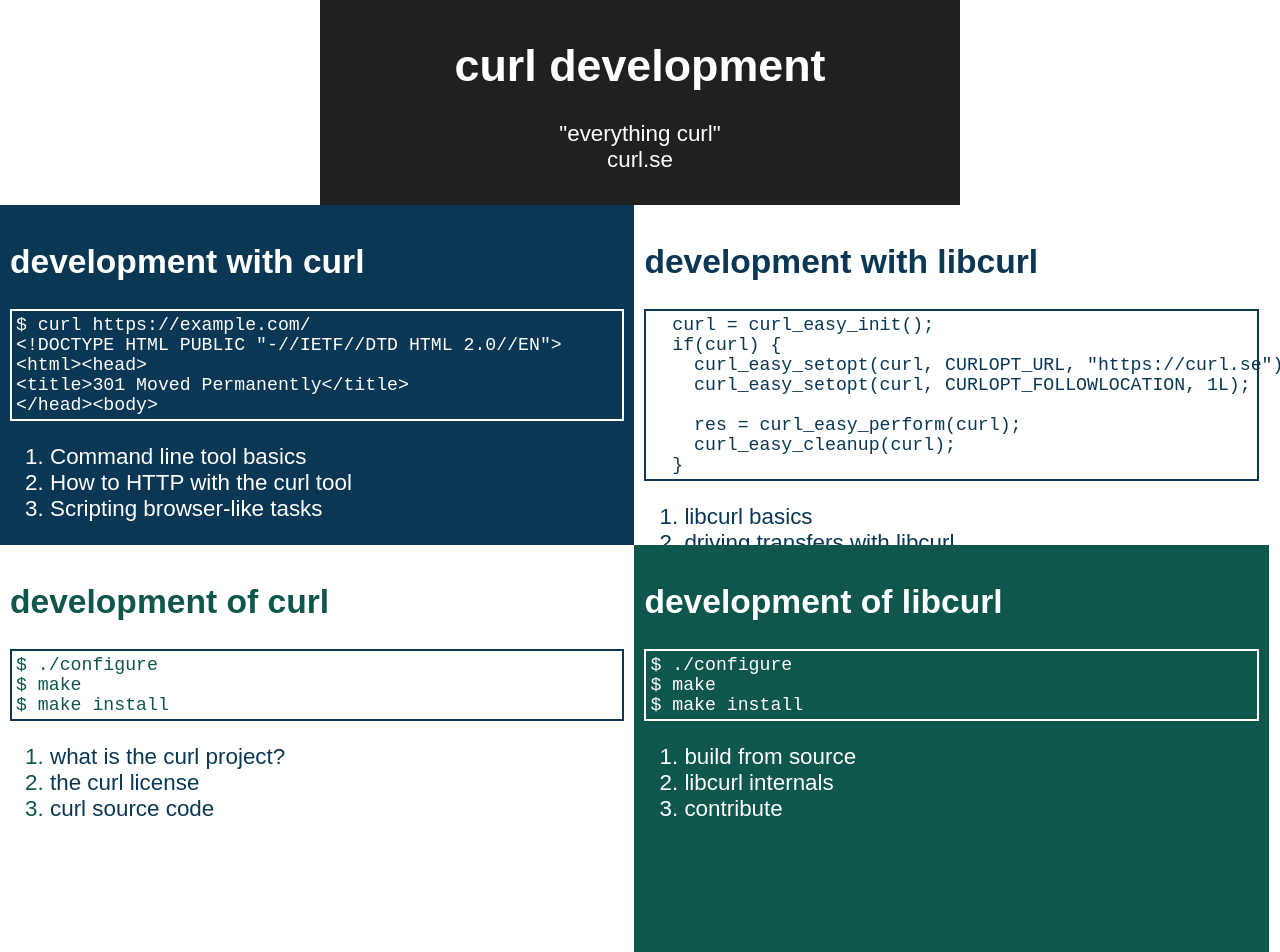
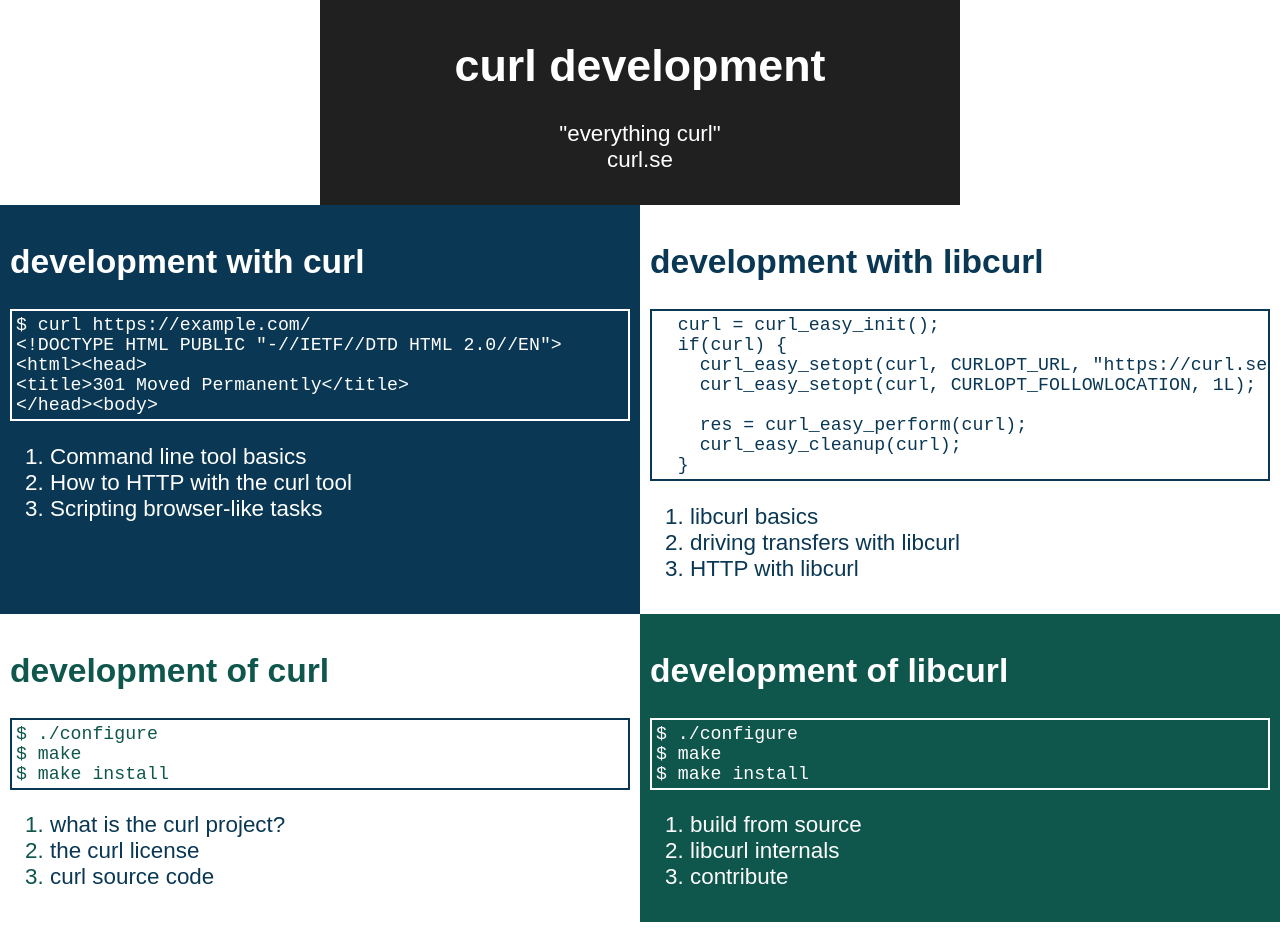
Before and after one commit to curl/curl.dev, a plain HTML site: page index.html in a window 1280 px wide. Shown: the top 952 px of the page. After the commit the page ends 922 px from the top, so only its background shows below. Drawn offline with Linux system fonts and the light colour scheme.

Commit message:
Switch to one-column view on narrow screens

```diff
--- a/index.html
+++ b/index.html
@@ -7,6 +7,28 @@
     margin: 0px 0px 0px 0px;
     font-family: Lora, arial, helvetica, ariel, sans-serif;
     font-size: 140%;
+    height: 100%;
+    display: flex;
+    flex-direction: column;
+}
+.content {
+  flex-grow: 1;
+}
+.devcurl {
+  border-top: 1px solid #0f564d;
+}
+@media (min-width: 60em) {
+  .content {
+    display: grid;
+    grid-template-columns: repeat(2, minmax(0, 1fr));
+    grid-template-rows: min-content 1fr;
+  }
+  .devcurl {
+    border-top: none;
+  }
+}
+pre {
+  overflow-x: scroll;
 }
 a {
   text-decoration: none;
@@ -38,37 +60,24 @@
 }
 
 .withcurl {
-    width: 48%;
     background: #093754;
     color: #ffffff;
     padding: 10px 10px 10px 10px;
-    float: left;
-    height: 40%;
 }
 .withlib {
-    width: 48%;
     background: #ffffff;
     color: #093754;
     padding: 10px 10px 10px 10px;
-    float: left;
-    height: 40%;
 }
 .devcurl {
-    width: 48%;
     background: #ffffff;
     color: #0f564d;
     padding: 10px 10px 10px 10px;
-    float: left;
-    clear: left;
-    height: 100%;
 }
 .devlib {
-    width: 48%;
     background: #0f564d;
     color: #ffffff;
     padding: 10px 10px 10px 10px;
-    float: left;
-    height: 100%;
 }
 .term {
     padding: 4px 4px 4px 4px;
@@ -90,6 +99,7 @@
   <p>
 </div>
 
+<div class="content">
 <div class="withcurl">
 <h2>development with curl</h2>
 <pre class="term">
@@ -155,4 +165,5 @@
     <li> <a href="https://everything.curl.dev/source/contributing">contribute</a>
   </ol>
 </div>
+</div>
 </body>
```
